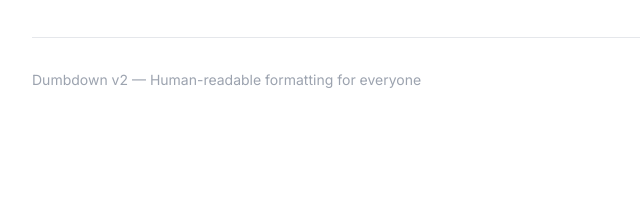
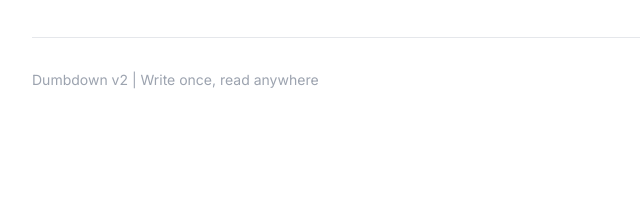
Before and after one commit to glasgowshipyard/dumbdown, a website: page public/index.html in a window 1280 px wide. Shown: the part 4148-4360 px from the top of the page, 112-752 px from the left. Drawn offline with nearby package versions, Linux system fonts and the light colour scheme; a web font is replaced by a local one.

Commit message:
Update index.html

```diff
--- a/public/index.html
+++ b/public/index.html
@@ -347,7 +347,7 @@
         <!-- Footer -->
         <footer class="py-8 border-t" style="border-color: var(--border-color); color: var(--text-tertiary);">
             <p class="text-sm">
-                Dumbdown v2 — Human-readable formatting for everyone
+                Dumbdown v2 | Write once, read anywhere
             </p>
         </footer>
 
```
